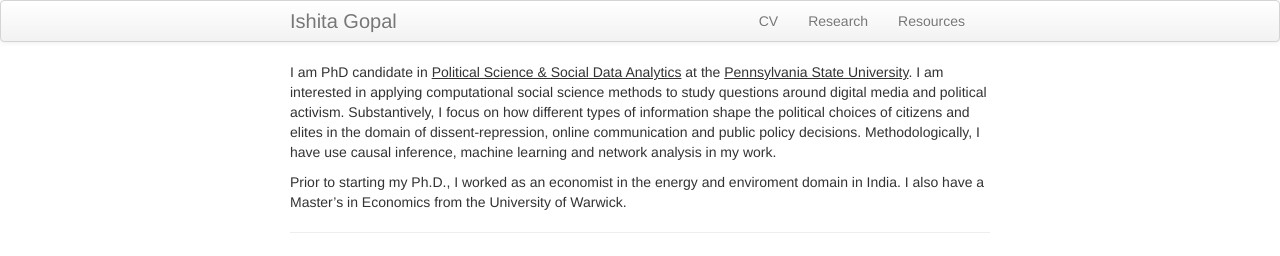
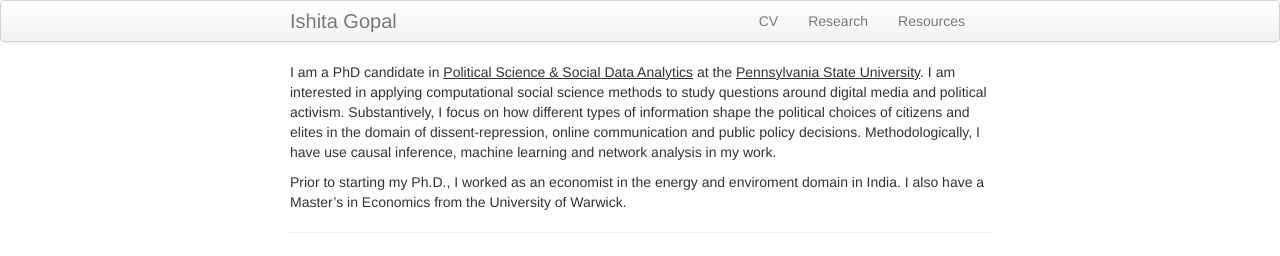
Before and after one commit to IshitaGopal/IshitaGopal.github.io, a Jekyll site: the page built from index.md, in a window 1280 px wide. Shown: the top 256 px of the page. Built offline with Jekyll 4.4.1, drawn with Linux system fonts in a browser that asks for light colours.

```diff
--- a/index.md
+++ b/index.md
@@ -5,7 +5,7 @@ description: Ishita Gopal is a PhD candidate at PSU.
 #keywords: CSS
 ---
 
-I am PhD candidate in <u>Political Science & Social Data Analytics</u> at the <u>Pennsylvania State University</u>. I am interested in applying computational social science methods to study questions around digital media and political activism. Substantively, I focus on how different types of information shape the political choices of citizens and elites in the domain of dissent-repression, online communication and public policy decisions. Methodologically, I have use causal inference, machine learning and network analysis in my work.
+I am a PhD candidate in <u>Political Science & Social Data Analytics</u> at the <u>Pennsylvania State University</u>. I am interested in applying computational social science methods to study questions around digital media and political activism. Substantively, I focus on how different types of information shape the political choices of citizens and elites in the domain of dissent-repression, online communication and public policy decisions. Methodologically, I have use causal inference, machine learning and network analysis in my work.
 
 Prior to starting my Ph.D., I worked as an economist in the energy and enviroment domain in India. I also have a Master's in Economics from the University of Warwick.
 
```
